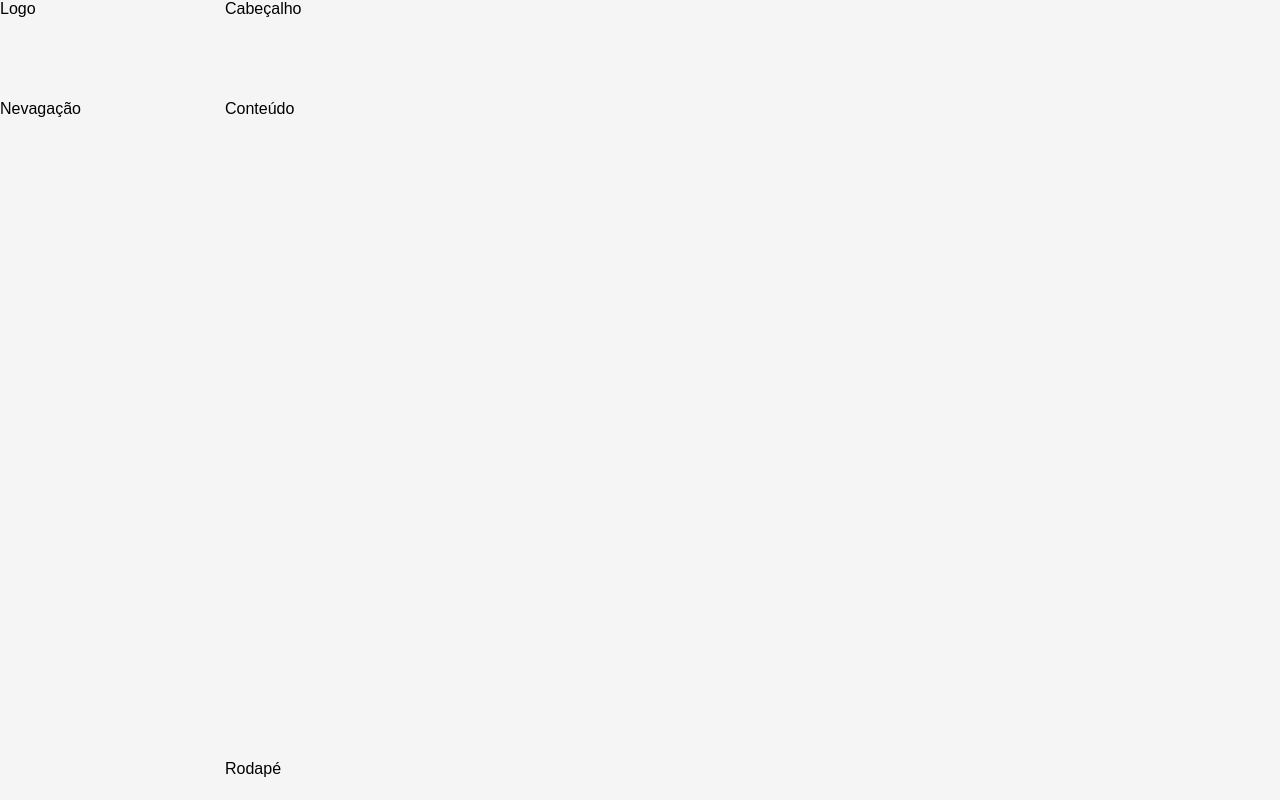
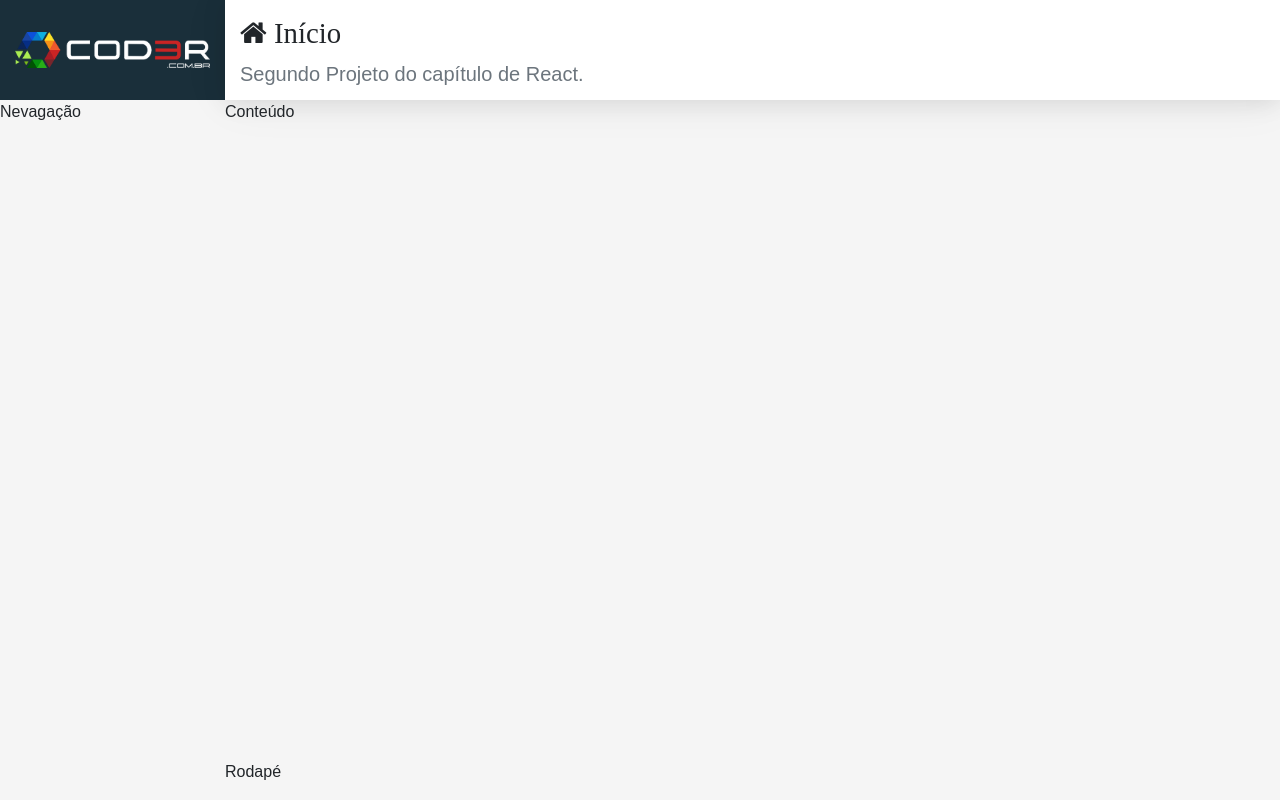
Before and after one commit to milkfrog/CursoWebCompletoJavaScript2019, a React (Create React App) app in the folder react/crud/frontend/: page / in a window 1280 px wide. Built offline with nearby package versions, Linux system fonts and the light colour scheme; the HTML template or start-up script is replaced by a standard one.

Commit message:
Add aula 369

```diff
--- a/react/crud/frontend/src/components/template/Header.css
+++ b/react/crud/frontend/src/components/template/Header.css
@@ -0,0 +1,11 @@
+header.header {
+    background-color: #FFF;
+    padding: 0px 15px;
+    overflow: hidden;
+    white-space: nowrap;
+    box-shadow: var(--shadow);
+}
+
+header.header h1 {
+    font-size: 1.8em;
+}
--- a/react/crud/frontend/src/components/template/Header.jsx
+++ b/react/crud/frontend/src/components/template/Header.jsx
@@ -2,6 +2,9 @@
 import React from 'react'
 
 export default props =>
-    <header className="header">
-        Cabeçalho
+    <header className="header d-none d-sm-flex flex-column">
+        <h1 className="mt-3">
+            <i className={`fa fa-${props.icon}`}> {props.title}</i>
+        </h1>
+        <p className="lead text-muted">{props.subtitle}</p>
     </header>
--- a/react/crud/frontend/src/components/template/Logo.css
+++ b/react/crud/frontend/src/components/template/Logo.css
@@ -0,0 +1,11 @@
+aside.logo {
+    background-color: var(--bg-dark);
+    display: flex;
+    justify-content: center;
+    align-items: center;
+}
+
+aside.logo img {
+    padding: 0px 15px;
+    width: 100%;
+}
--- a/react/crud/frontend/src/components/template/Logo.jsx
+++ b/react/crud/frontend/src/components/template/Logo.jsx
@@ -1,7 +1,10 @@
 import './Logo.css'
+import logo from '../../assets/imgs/logo.png'
 import React from 'react'
 
 export default props =>
     <aside className="logo">
-        Logo
+        <a href="/" className="logo">
+            <img src={logo} alt="logo"/>
+        </a>
     </aside>
--- a/react/crud/frontend/src/components/template/Main.jsx
+++ b/react/crud/frontend/src/components/template/Main.jsx
@@ -4,7 +4,7 @@
 
 export default props =>
     <React.Fragment>
-        <Header></Header>
+        <Header {...props}/>
             <main className="content">
                 Conteúdo
             </main>
--- a/react/crud/frontend/src/main/App.jsx
+++ b/react/crud/frontend/src/main/App.jsx
@@ -1,3 +1,5 @@
+import 'bootstrap/dist/css/bootstrap.min.css'
+import 'font-awesome/css/font-awesome.min.css'
 import './App.css'
 import React from 'react'
 
@@ -8,8 +10,8 @@
 
 export default props =>
     <div className="app">
-        <Logo></Logo>
-        <Nav></Nav>
-        <Main></Main>
-        <Footer></Footer>
+        <Logo />
+        <Nav />
+        <Main icon="home" title="Início" subtitle="Segundo Projeto do capítulo de React." />
+        <Footer />
     </div>
```
Also changed, not shown: react/crud/frontend/src/assets/imgs/logo.png (added).
